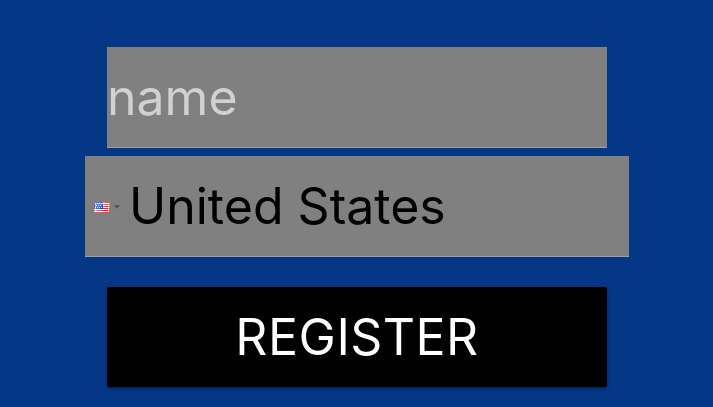
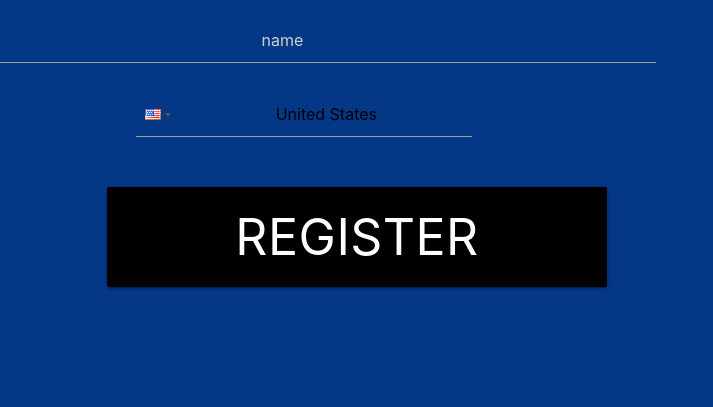
Before and after one commit to nmgds/SEM-Hechathon-2017, a website: page client/client.html in a window 1280 px wide. Shown: the part 410-817 px from the top of the page, without its empty margins (283-996 px from the left). Drawn offline with nearby package versions, Linux system fonts and the light colour scheme; no server answers.

Commit message:
new style

```diff
--- a/client/client.html
+++ b/client/client.html
@@ -23,12 +23,15 @@
         </div>
 
         <div id="answersContainer" class="row">
-            <div>
-                <input type="text" id="username" placeholder="name" class="defaultInput"></input>
-            </div>
-            <div>
-                <input type="text" id="country" class="defaultInput"></input>
-            </div>
+            <form class="col s10">
+                 <div class="row">
+                    <input type="text" id="username" placeholder="name" class="input-field"></input>
+                </div>
+                <div class="row">
+                    <input type="text" id="country" placeholder="country" class="input-field"></input>
+                </div>
+            </form>
+
             <div>
                 <button class="waves-effect waves-light btn black" id=buttonRegister>Register</button>
             </div>
--- a/client/css/client.css
+++ b/client/css/client.css
@@ -28,7 +28,12 @@ h1 {
 	margin-top: 30px;
 }
 
-#username {
+input[type="text"]{
+	font-size: 40px;
+	text-align: center;
+}
+
+/* #username {
 	height: 100px;
 	width: 500px;
 	font-size: 50px;
@@ -41,4 +46,4 @@ h1 {
 	width: 500px;
 	font-size: 50px;
 	margin-top: 30px;
-	background-color: gray;
+	background-color: gray; */
```
